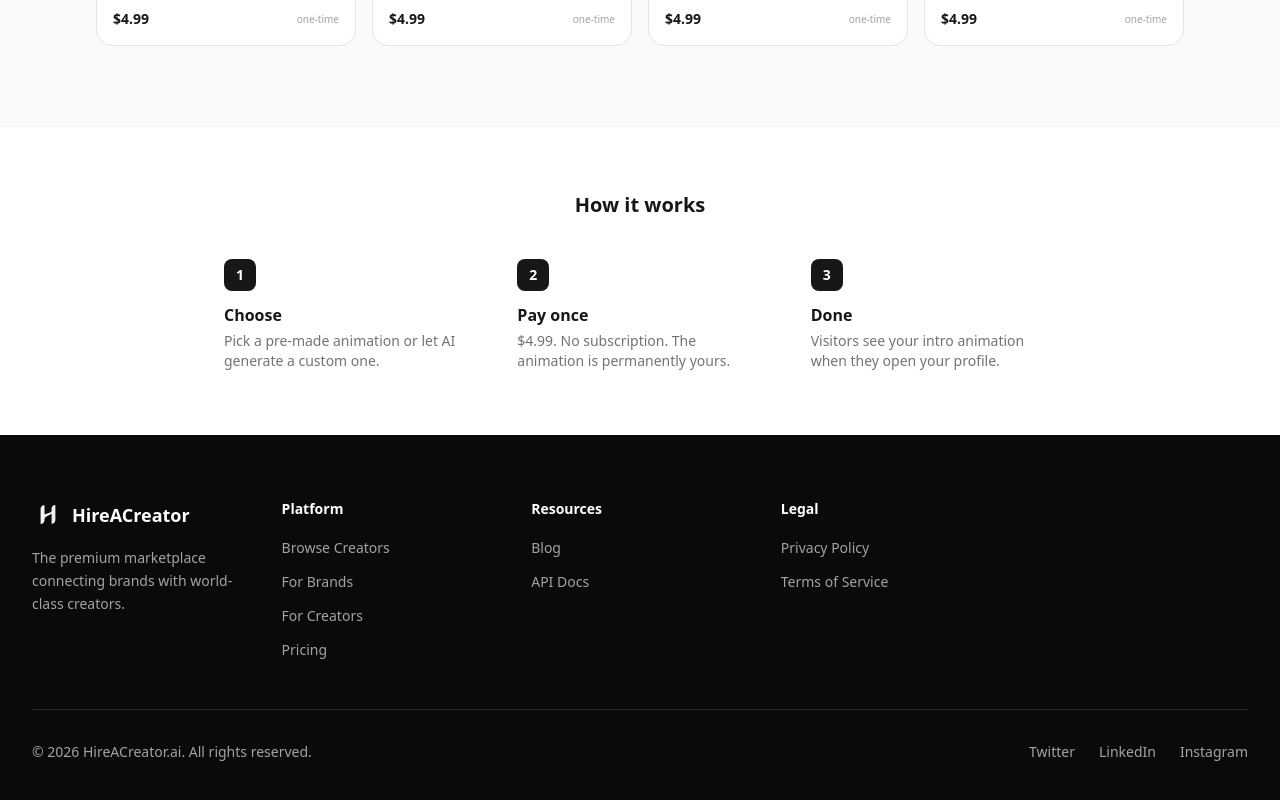
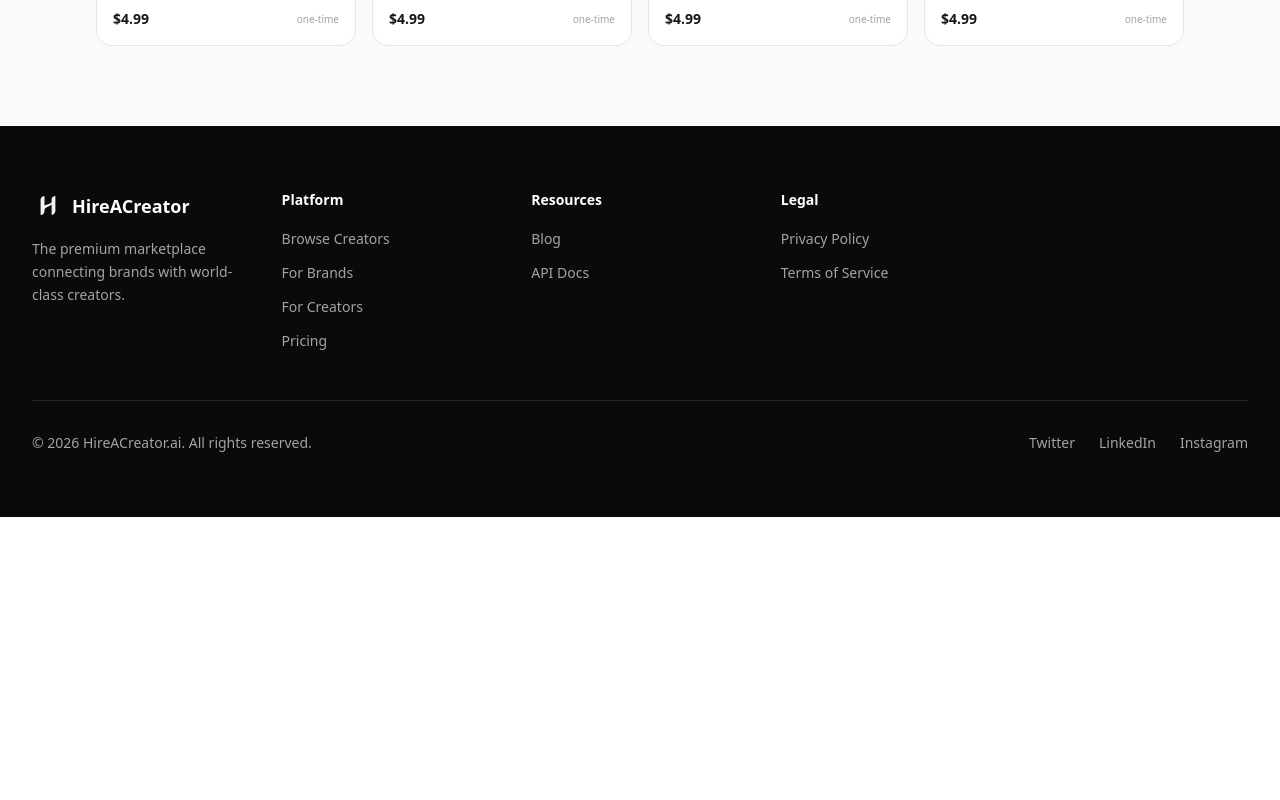
Before and after one commit to flinchify/hireacreator.ai, a Next.js app: page /animations in a window 1280 px wide. Shown: the part 1137-1937 px from the top of the page. After the commit the page ends 1654 px from the top, so only its background shows below. Built offline with nearby package versions, Linux system fonts and the light colour scheme; no server answers.

Commit message:
Remove how it works from animations page

```diff
--- a/components/animations-content.tsx
+++ b/components/animations-content.tsx
@@ -264,27 +264,7 @@ export function AnimationsContent() {
         </div>
       </section>
 
-      {/* How it works — horizontal on desktop */}
-      <section className="bg-white border-t border-neutral-100">
-        <div className="max-w-4xl mx-auto px-4 sm:px-6 lg:px-8 py-16">
-          <h2 className="font-display text-xl font-bold text-neutral-900 text-center mb-10">How it works</h2>
-          <div className="grid sm:grid-cols-3 gap-8 sm:gap-12">
-            {[
-              { n: "1", title: "Choose", desc: "Pick a pre-made animation or let AI generate a custom one." },
-              { n: "2", title: "Pay once", desc: "$4.99. No subscription. The animation is permanently yours." },
-              { n: "3", title: "Done", desc: "Visitors see your intro animation when they open your profile." },
-            ].map(step => (
-              <div key={step.n} className="text-center sm:text-left">
-                <div className="w-8 h-8 bg-neutral-900 text-white rounded-lg flex items-center justify-center font-display font-bold text-sm mx-auto sm:mx-0 mb-3">
-                  {step.n}
-                </div>
-                <h3 className="font-display font-bold text-neutral-900 mb-1">{step.title}</h3>
-                <p className="text-sm text-neutral-500">{step.desc}</p>
-              </div>
-            ))}
-          </div>
-        </div>
-      </section>
+
     </div>
   );
 }
```
